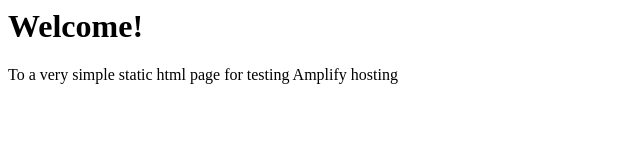
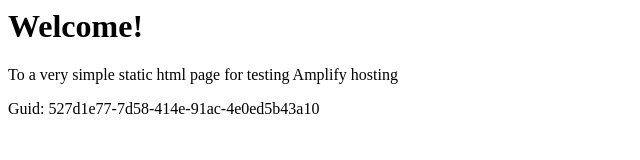
Before and after one commit to aws-aemilia-pdx/Github-PR-Commit-Integration-Test-DoNotTouch-Gith-OKSLNVO2-v1-gamma-us-west-2, a website: page src/index.html in a window 1280 px wide. Shown: the whole page, without its empty margins (0-640 px from the left). Drawn offline with Linux system fonts and the light colour scheme.

Commit message:
commit from integ tests

```diff
--- a/src/index.html
+++ b/src/index.html
@@ -1,3 +1,5 @@
+
+
 <html lang="en">
 
 <head>
@@ -10,6 +12,6 @@
 <body>
     <h1>Welcome!</h1>
     <p>To a very simple static html page for testing Amplify hosting</p>
-</body>
+    <p>Guid: 527d1e77-7d58-414e-91ac-4e0ed5b43a10</p></body>
 
 </html>
```
